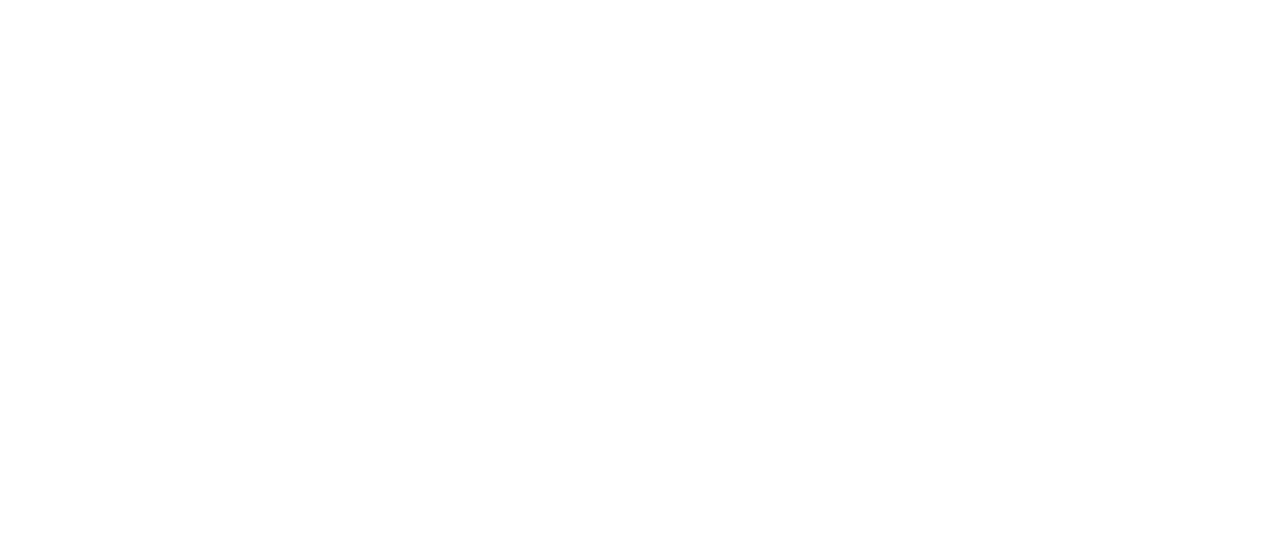
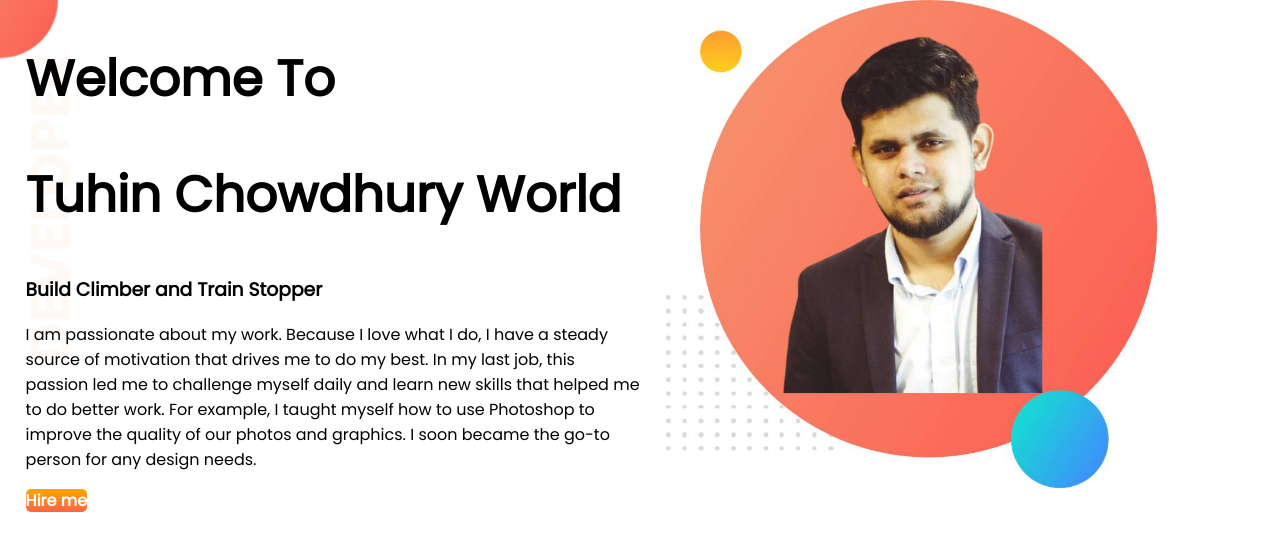
Before and after one commit to Tuhinchowdhury75/developer-portfolio, a plain HTML site: page index.html in a window 1280 px wide. Drawn offline with Linux system fonts and the light colour scheme.

Commit message:
top banner added

```diff
--- a/index.html
+++ b/index.html
@@ -1,12 +1,38 @@
 <!DOCTYPE html>
 <html lang="en">
+
 <head>
     <meta charset="UTF-8">
     <meta http-equiv="X-UA-Compatible" content="IE=edge">
     <meta name="viewport" content="width=device-width, initial-scale=1.0">
     <title> Nazmul portfolio</title>
+    <link rel="preconnect" href="https://fonts.googleapis.com">
+    <link rel="preconnect" href="https://fonts.gstatic.com" crossorigin>
+    <link href="https://fonts.googleapis.com/css2?family=Poppins&display=swap" rel="stylesheet">
+    <link rel="stylesheet" href="style.css">
 </head>
+
 <body>
+    <section class="top-banner">
+        <div class="half-width">
+            <h1>Welcome To</h1>
+            <h1> <span class="orange-color">Tuhin Chowdhury</span> World</h1>
+            <h3>Build Climber and Train Stopper</h3>
+            <p>I am passionate about my work. Because I love what I do, I have a steady source of motivation that drives
+                me
+                to do my best. In my last job, this passion led me to challenge myself daily and learn new skills that
+                helped me to do better work. For example, I taught myself how to use Photoshop to improve the quality of
+                our
+                photos and graphics. I soon became the go-to person for any design needs.</p>
+            <a class="link-button" target="_blank" href="https://
+                www.linkedin.com/in/tuhinchowdhury221/">Hire me</a>
+
+        </div>
+        <div class="half-width">
+            <img src="tuhinbg.jpg" alt="">
+        </div>
+    </section>
 
 </body>
+
 </html>
--- a/style.css
+++ b/style.css
@@ -0,0 +1,33 @@
+body {
+    font-family: 'Poppins', sans-serif;
+    margin: 0;
+}
+h1 {
+    font-size: 50px;
+
+}
+.orange-color {
+}
+section {
+    display: flex;
+}
+.half-width{
+    width: 50%;
+    padding-left: 2%;
+}
+.half-width img {
+    width: 80%;
+}
+.link-button{
+    text-decoration: none;
+    background-image: linear-gradient(orange, tomato);
+    padding: 10px 40 px;
+    color: white;
+    font-weight: 700;
+    border-radius: 5px;
+
+}
+.top-banner {
+    background-image: url(images/top-banner.png);
+    background-repeat: no-repeat;
+}
```
Also changed, not shown: images/dream-bg.png (added), images/exp-bg.png (added), images/jhankar.png (added), images/jhankar2.png (added), images/my-bg.png (added), images/my-bg2.png (added), images/top-banner.png (added), tuhin1.jpg (added), tuhin2.jpg (added), tuhin3.jpg (added), tuhin4.jpg (added), tuhin5.jpg (added), tuhinbg.jpg (added).
